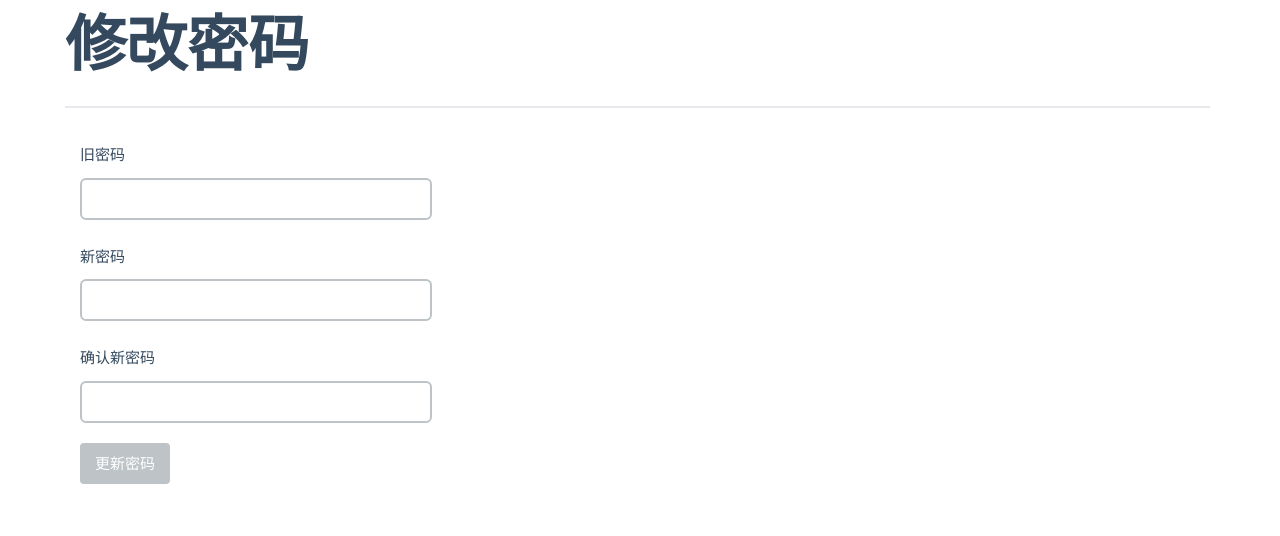
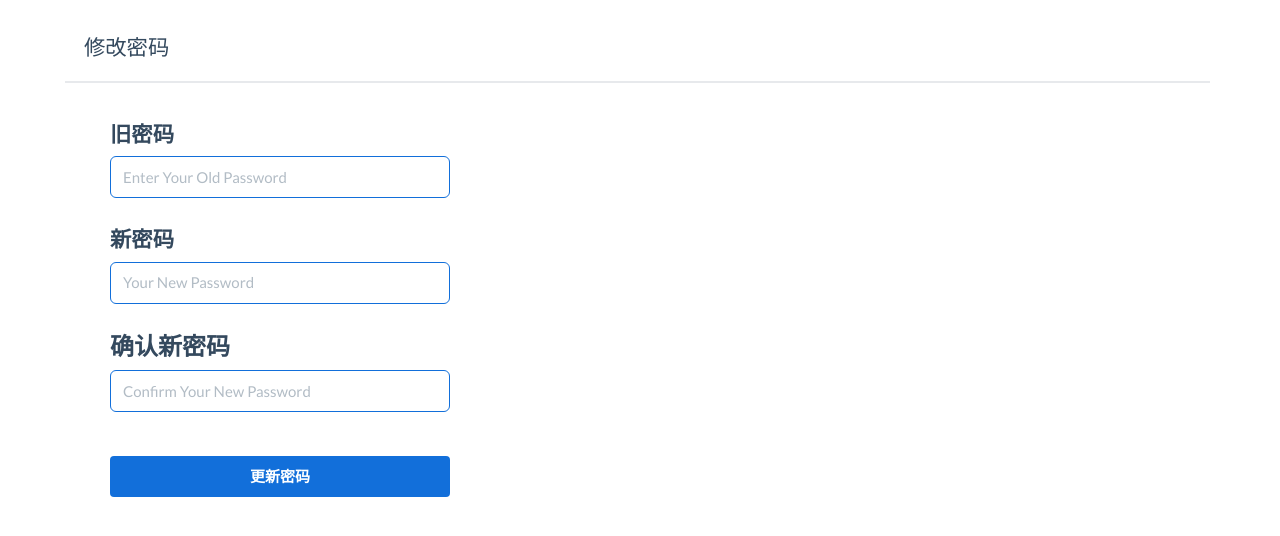
Before and after one commit to HongSh1991/pythonexamination, a Flask app: page /auth/change-password in a window 1280 px wide. Shown: the part 60-596 px from the top of the page. Run offline with Flask 2, Linux system fonts and the light colour scheme; the visitor is signed in with stand-in values (Sample User, id 1); data comes from the database, SQL or seed files in the repository; some libraries are stand-ins or nearby versions.

Commit message:
add change password and email pages

```diff
--- a/app/auth/forms.py
+++ b/app/auth/forms.py
@@ -42,10 +42,13 @@ class RegistrationForm(Form):
 
 
 class ChangePasswordForm(Form):
-    old_password = PasswordField(u'旧密码', validators=[Required()])
+    old_password = PasswordField(u'旧密码', validators=[Required()], render_kw={"placeholder": "Your Old Password",
+                        "style": "background: url(/static/password-icon.png)no-repeat 15px center; text-indent: 28px; height:35px; width:280px; border-width:1px"})
     password = PasswordField(u'新密码', validators=[
-        Required(), EqualTo('password2', message=u'两次密码必须相同')])
-    password2 = PasswordField(u'确认新密码', validators=[Required()])
+        Required(), EqualTo('password2', message=u'两次密码必须相同')], render_kw={"placeholder": "Your New Password",
+                        "style": "background: url(/static/password-icon.png)no-repeat 15px center; text-indent: 28px; height:35px; width:280px; border-width:1px"})
+    password2 = PasswordField(u'确认新密码', validators=[Required()], render_kw={"placeholder": "Confirm Your New Password",
+                        "style": "background: url(/static/password-icon.png)no-repeat 15px center; text-indent: 28px; height:35px; width:280px; border-width:1px"})
     submit = SubmitField(u'更新密码')
 
 
--- a/app/main/forms.py
+++ b/app/main/forms.py
@@ -62,7 +62,7 @@ class PostForm(Form):
                  ('算法导论', '算法导论'), ('数据库', '数据库'),
                  ('Hadoop', 'Hadoop'), ('Spark', 'Spark'),
                  ('随笔', '随笔')], coerce=str, render_kw={"style": "border-radius:2px; border-width:1px; border-color:#126fda;"})
-    submit = SubmitField(u'发表博客', render_kw={"style": "width:120px; height:40px; background-color:#126fda; font-weight:bold;"})
+    submit = SubmitField(u'发表博客')
 
 
 class EditPostForm(Form):
--- a/app/templates/_post.html
+++ b/app/templates/_post.html
@@ -8,7 +8,7 @@
                 <P>
                     <small>
                         <span class="glyphicon glyphicon-calendar"></span>
-                        <span style="color:#8C8C8C;"><a href="{{ url_for('main.user', username=post.author.username)}}">
+                        <span style="color:#8C8C8C;"><a href="{{ url_for('main.user', username=post.author.username)}}" style="color: #126fda">
                             {{ post.author.username }}</a>发表于{{ moment(post.timestamp).format('YYYY年M月D日, hh:mm:ss a') }}
                         </span>
                     </small>
--- a/app/templates/auth/change_email.html
+++ b/app/templates/auth/change_email.html
@@ -4,8 +4,10 @@
 {% block title %}HONGSH - 修改邮箱地址{% endblock %}
 
 {% block page_content %}
+<div style="height: 20px"></div>
 <div class="page-header">
-    <h1>修改邮箱地址</h1>
+&nbsp;&nbsp;&nbsp;&nbsp;&nbsp;&nbsp;
+    <span style="font-weight: 800px;font-family: '黑体'; font-size: 16pt;">修改邮箱地址</span>
 </div>
 <div class="col-md-4">
     {{ wtf.quick_form(form) }}
--- a/app/templates/auth/change_password.html
+++ b/app/templates/auth/change_password.html
@@ -4,10 +4,27 @@
 {% block title %}HONGSH - 修改密码{% endblock %}
 
 {% block page_content %}
+<div style="height: 20px"></div>
 <div class="page-header">
-    <h1>修改密码</h1>
+&nbsp;&nbsp;&nbsp;&nbsp;&nbsp;&nbsp;
+    <span style="font-weight: 800px;font-family: '黑体'; font-size: 16pt;">修改密码</span>
 </div>
 <div class="col-md-4">
-    {{ wtf.quick_form(form) }}
+	<form role="form" method="post" style="padding-left: 30px;margin-bottom: 10px">
+        {{ form.csrf_token }}
+        <div class="form-group">
+            {{ form.old_password.label(class='control-label h6', style='font-size:16pt;') }}
+            {{ form.old_password(class='form-control', placeholder='Enter Your Old Password', style='width:340px; border-width:1px; border-color:#126fda;') }}
+        </div>
+        <div class="form-group">
+            {{ form.password.label(class='control-label h6', style='font-size:16pt;') }}
+            {{ form.password(class='form-control', style='width:340px; border-width:1px; border-color:#126fda;') }}
+        </div>
+        <div class="form-group">
+            {{ form.password2.label(class='control-label h6') }}
+            {{ form.password2(class='form-control', placeholder='Confirm Your New Password', style='width:340px; border-width:1px; border-color:#126fda;') }}
+        </div><br>
+        {{ form.submit(class='btn btn-primary',style='margin-bottom:25px; background-color:#126fda; font-weight:bold; width:340px;') }}
+    </form>
 </div>
 {% endblock %}
--- a/app/templates/post.html
+++ b/app/templates/post.html
@@ -13,7 +13,7 @@
 {% endif %}
 {% include '_comments.html' %}
 {% if pagination %}
-<div class="pagination">
+<div class="pagination" style="background-color: white; margin-left: 790px">
     {{ macros.pagination_widget(pagination, '.post', fragment='#comments', id=posts[0].id) }}
 </div>
 {% endif %}
```
Also changed, not shown: app/templates/index.html (+8 -8 lines), app/templates/user.html (+7 -7 lines).
